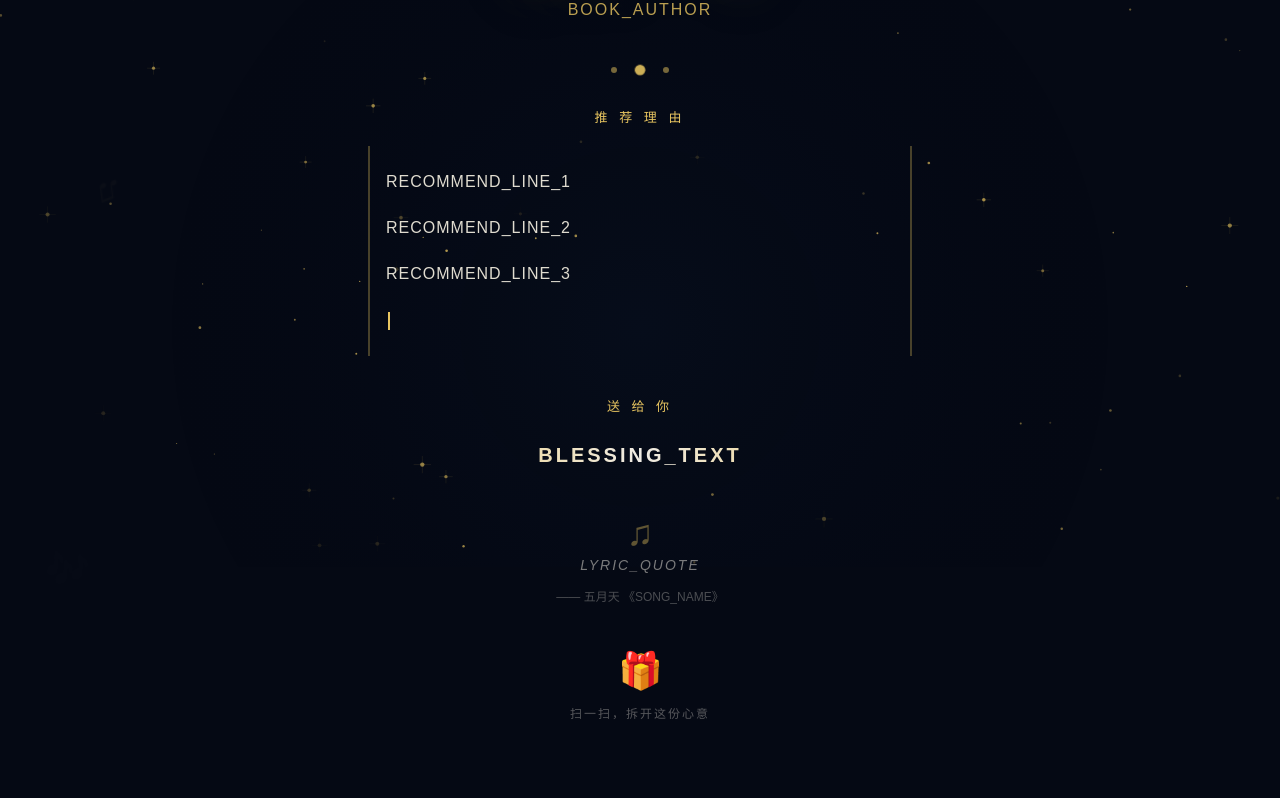
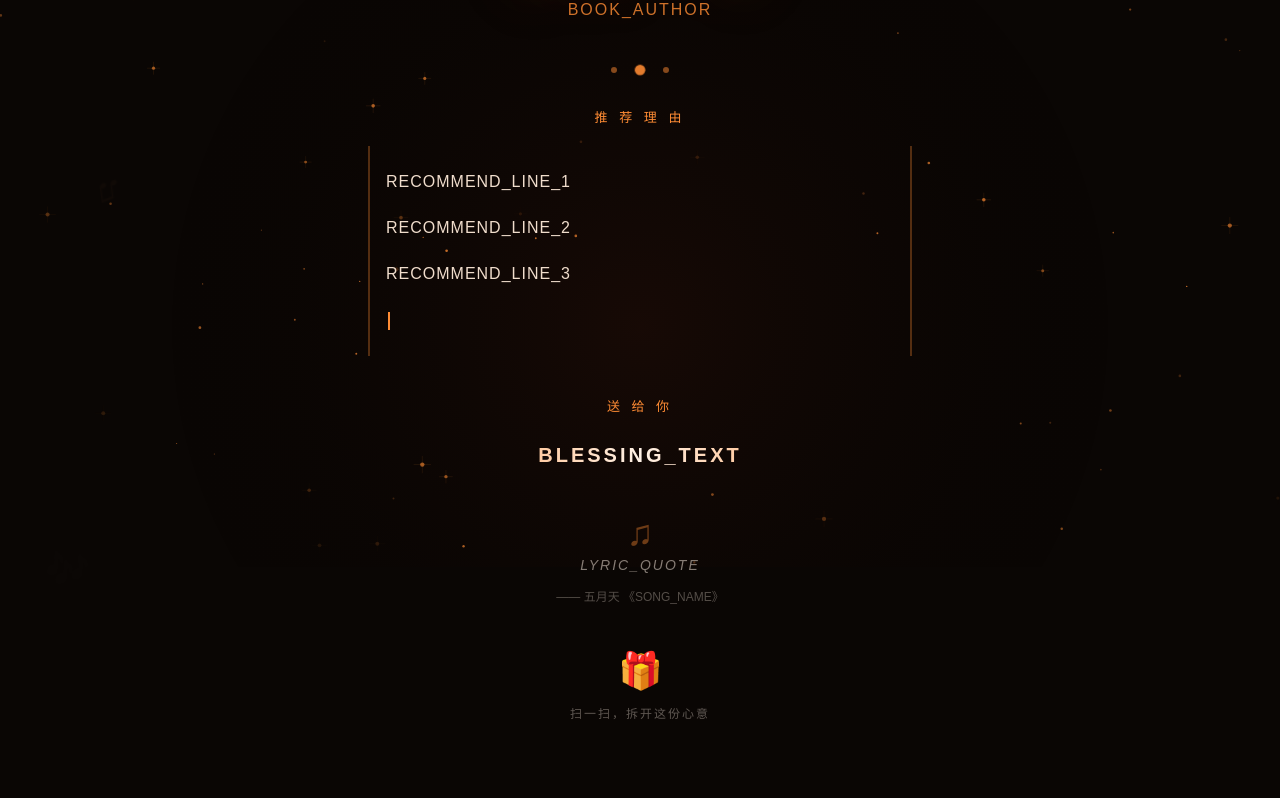
Before and after one commit to 666-zhang/mayday_qrcode.github.io, a plain HTML site: page index.html in a window 1280 px wide. Shown: the part 233-1031 px from the top of the page. Drawn offline with Linux system fonts and the light colour scheme; animation ran at ten frames a second.

Commit message:
更改部分效果

```diff
--- a/index.html
+++ b/index.html
@@ -6,13 +6,13 @@
 <title>送给你的礼物</title>
 <style>
   :root {
-    --bg-deep: #050914;
-    --blue: #1a3a6c;
-    --blue-light: #2d5faa;
-    --gold: #e8c560;
-    --gold-light: #f5e6b8;
-    --white: #f0ece4;
-    --text: #e0dcd0;
+    --bg-deep: #0a0604;
+    --carrot: #d94a22;
+    --carrot-light: #f06030;
+    --orange: #ff8c34;
+    --orange-light: #ffd4a8;
+    --white: #fff2e6;
+    --text: #f0ddcc;
   }
 
   * { margin:0; padding:0; box-sizing:border-box; }
@@ -56,12 +56,12 @@
     display: inline-block;
     width: 60px;
     height: 2px;
-    background: linear-gradient(90deg, transparent, var(--gold), transparent);
+    background: linear-gradient(90deg, transparent, var(--orange), transparent);
     margin: 0 8px;
   }
   .top-ornament .star {
     display: inline-block;
-    color: var(--gold);
+    color: var(--orange);
     font-size: 18px;
     animation: starPulse 2s ease-in-out infinite;
   }
@@ -104,14 +104,14 @@
     font-weight: 700;
     letter-spacing: 3px;
     color: var(--white);
-    text-shadow: 0 0 40px rgba(232, 197, 96, 0.4),
-                 0 0 80px rgba(45, 95, 170, 0.3);
+    text-shadow: 0 0 40px rgba(255, 140, 52, 0.4),
+                 0 0 80px rgba(220, 90, 50, 0.3);
     animation: glowBreath 3s ease-in-out infinite;
     line-height: 1.4;
   }
   .book-author {
     font-size: 16px;
-    color: var(--gold);
+    color: var(--orange);
     margin-top: 12px;
     letter-spacing: 2px;
     opacity: 0.8;
@@ -128,7 +128,7 @@
     display: inline-block;
     width: 6px; height: 6px;
     border-radius: 50%;
-    background: var(--gold);
+    background: var(--orange);
     margin: 0 8px;
     opacity: 0.5;
   }
@@ -143,7 +143,7 @@
   }
   .section-label {
     font-size: 13px;
-    color: var(--gold);
+    color: var(--orange);
     letter-spacing: 4px;
     text-align: center;
     margin-bottom: 20px;
@@ -156,8 +156,8 @@
     letter-spacing: 1px;
     text-align: justify;
     padding: 20px 16px;
-    border-left: 2px solid rgba(232, 197, 96, 0.3);
-    border-right: 2px solid rgba(232, 197, 96, 0.3);
+    border-left: 2px solid rgba(255, 140, 52, 0.3);
+    border-right: 2px solid rgba(255, 140, 52, 0.3);
     position: relative;
   }
   .typewriter p {
@@ -173,7 +173,7 @@
   .cursor-blink {
     display: inline-block;
     width: 2px; height: 18px;
-    background: var(--gold);
+    background: var(--orange);
     margin-left: 2px;
     vertical-align: middle;
     animation: blink 0.8s step-end infinite;
@@ -192,11 +192,11 @@
     letter-spacing: 3px;
     line-height: 2;
     background: linear-gradient(90deg,
-      var(--gold-light) 0%,
-      var(--gold) 25%,
+      var(--orange-light) 0%,
+      var(--orange) 25%,
       var(--white) 50%,
-      var(--gold) 75%,
-      var(--gold-light) 100%
+      var(--orange) 75%,
+      var(--orange-light) 100%
     );
     background-size: 200% auto;
     -webkit-background-clip: text;
@@ -214,20 +214,20 @@
   }
   .lyric-quote .quote-mark {
     font-size: 36px;
-    color: var(--gold);
+    color: var(--orange);
     opacity: 0.4;
     line-height: 1;
   }
   .lyric-quote .quote-text {
     font-size: 14px;
-    color: rgba(240, 236, 226, 0.5);
+    color: rgba(255, 242, 230, 0.5);
     letter-spacing: 2px;
     line-height: 2;
     font-style: italic;
   }
   .lyric-quote .quote-source {
     font-size: 12px;
-    color: rgba(240, 236, 226, 0.3);
+    color: rgba(255, 242, 230, 0.3);
     margin-top: 8px;
   }
 
@@ -244,7 +244,7 @@
   }
   .gift-label {
     font-size: 12px;
-    color: rgba(240, 236, 226, 0.35);
+    color: rgba(255, 242, 230, 0.35);
     letter-spacing: 2px;
     margin-top: 8px;
   }
@@ -254,7 +254,7 @@
     position: fixed;
     z-index: 0;
     pointer-events: none;
-    color: rgba(232, 197, 96, 0.15);
+    color: rgba(255, 140, 52, 0.15);
     font-size: 24px;
     animation: noteFloat 8s linear infinite;
   }
@@ -273,8 +273,8 @@
     to   { opacity:1; }
   }
   @keyframes glowBreath {
-    0%, 100% { text-shadow: 0 0 30px rgba(232,197,96,0.3), 0 0 60px rgba(45,95,170,0.2); }
-    50%      { text-shadow: 0 0 50px rgba(232,197,96,0.6), 0 0 100px rgba(45,95,170,0.4); }
+    0%, 100% { text-shadow: 0 0 30px rgba(255,140,52,0.3), 0 0 60px rgba(220,90,50,0.2); }
+    50%      { text-shadow: 0 0 50px rgba(255,140,52,0.6), 0 0 100px rgba(220,90,50,0.4); }
   }
   @keyframes gradientFlow {
     0%   { background-position: 0% center; }
@@ -329,8 +329,8 @@
     z-index: 10;
     width: 44px; height: 44px;
     border-radius: 50%;
-    background: rgba(26, 58, 108, 0.5);
-    border: 1.5px solid rgba(232, 197, 96, 0.4);
+    background: rgba(180, 60, 30, 0.5);
+    border: 1.5px solid rgba(255, 140, 52, 0.4);
     backdrop-filter: blur(4px);
     -webkit-backdrop-filter: blur(4px);
     cursor: pointer;
@@ -346,13 +346,13 @@
   }
   .music-toggle .note-icon {
     font-size: 20px;
-    color: var(--gold);
+    color: var(--orange);
     line-height: 1;
     transition: transform 0.3s ease;
   }
   .music-toggle.playing {
-    background: rgba(232, 197, 96, 0.2);
-    border-color: var(--gold);
+    background: rgba(255, 140, 52, 0.2);
+    border-color: var(--orange);
     animation: musicSpin 4s linear infinite;
   }
   .music-toggle.playing .note-icon {
@@ -374,11 +374,11 @@
     position: fixed;
     top: 70px; right: 10px;
     z-index: 10;
-    background: rgba(5, 9, 20, 0.9);
-    border: 1px solid rgba(232, 197, 96, 0.3);
+    background: rgba(10, 6, 4, 0.9);
+    border: 1px solid rgba(255, 140, 52, 0.3);
     border-radius: 8px;
     padding: 8px 14px;
-    color: var(--gold);
+    color: var(--orange);
     font-size: 12px;
     letter-spacing: 1px;
     white-space: nowrap;
@@ -395,12 +395,12 @@
     width: 0; height: 0;
     border-left: 6px solid transparent;
     border-right: 6px solid transparent;
-    border-bottom: 6px solid rgba(232, 197, 96, 0.3);
+    border-bottom: 6px solid rgba(255, 140, 52, 0.3);
   }
 
   @keyframes musicPulse {
-    0%, 100% { box-shadow: 0 0 0 0 rgba(232, 197, 96, 0.3); }
-    50%      { box-shadow: 0 0 0 10px rgba(232, 197, 96, 0); }
+    0%, 100% { box-shadow: 0 0 0 0 rgba(255, 140, 52, 0.3); }
+    50%      { box-shadow: 0 0 0 10px rgba(255, 140, 52, 0); }
   }
   @keyframes musicSpin {
     0%   { transform: rotate(0deg); }
@@ -606,8 +606,8 @@ document.querySelector(".quote-source").textContent =
 
     // 底部光晕
     const glow = ctx.createRadialGradient(w/2, h*0.7, 0, w/2, h*0.7, Math.min(w,h)*0.6);
-    glow.addColorStop(0, "rgba(26,58,108,0.08)");
-    glow.addColorStop(1, "rgba(5,9,20,0)");
+    glow.addColorStop(0, "rgba(180,60,30,0.08)");
+    glow.addColorStop(1, "rgba(10,6,4,0)");
     ctx.fillStyle = glow;
     ctx.fillRect(0, 0, w, h);
 
@@ -619,12 +619,12 @@ document.querySelector(".quote-source").textContent =
 
       ctx.beginPath();
       ctx.arc(s.x, s.y, s.r, 0, Math.PI * 2);
-      ctx.fillStyle = `rgba(232,197,96,${s.alpha})`;
+      ctx.fillStyle = `rgba(255,140,52,${s.alpha})`;
       ctx.fill();
 
       // 大星星加十字光芒
       if (s.r > 1.4) {
-        ctx.strokeStyle = `rgba(232,197,96,${s.alpha * 0.3})`;
+        ctx.strokeStyle = `rgba(255,140,52,${s.alpha * 0.3})`;
         ctx.lineWidth = 0.5;
         ctx.beginPath();
         ctx.moveTo(s.x - s.r*4, s.y);
```
